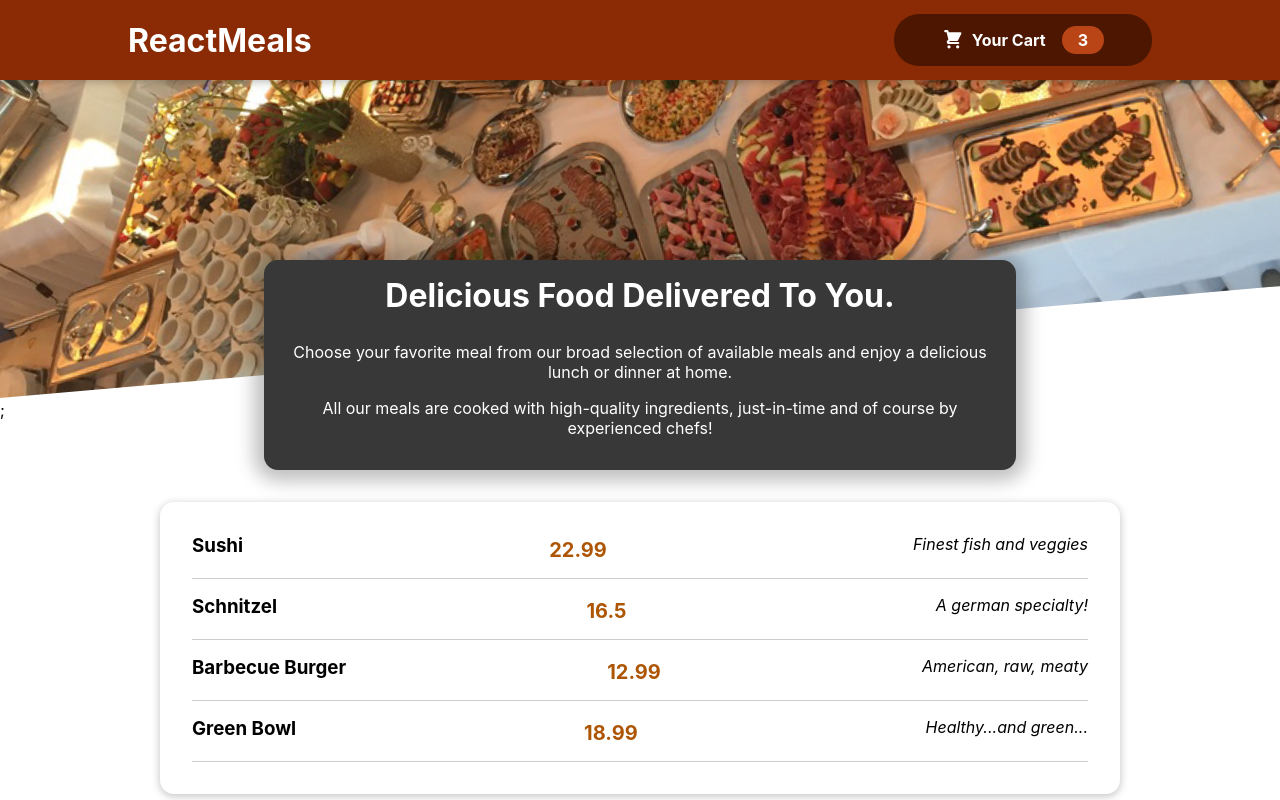
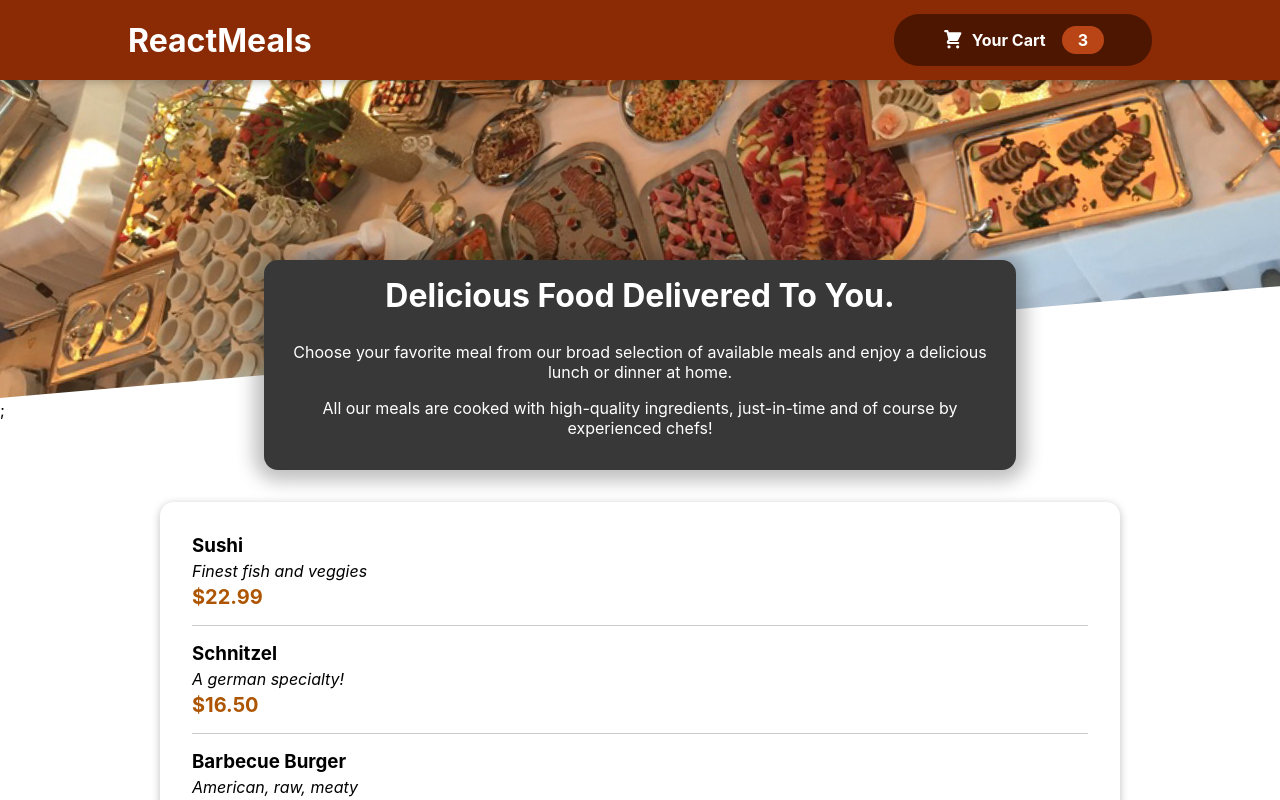
Before and after one commit to DrdroidAkshay/reactmeals-a-foodorderingapp, a React (Create React App) app: page / in a window 1280 px wide. Shown: the top 800 px of the page. Built offline with nearby package versions, Linux system fonts and the light colour scheme.

Commit message:
"MealItem Completed"

```diff
--- a/src/Components/Meals/MealItem.js
+++ b/src/Components/Meals/MealItem.js
@@ -2,11 +2,14 @@ import React from "react";
 import Styles from "./MealItem.module.css";
 const MealItem = (props) => {
   return (
-    <div className={Styles.meal}>
-      <h3>{props.mealname}</h3>
-      <div className={Styles.price}>{props.mealprice}</div>
-      <div className={Styles.description}>{props.mealdescription}</div>
-    </div>
+    <li className={Styles.meal}>
+      <div>
+        <h3>{props.mealname}</h3>
+        <div className={Styles.description}>{props.mealdescription}</div>
+        <div className={Styles.price}>{`$${props.mealprice.toFixed(2)}`}</div>
+      </div>
+      <div></div>
+    </li>
   );
 };
 export default MealItem;
```
Also changed, not shown: src/Components/Meals/MealItemForm.js (added), src/Components/Meals/MealItemForm.module.css (added).
